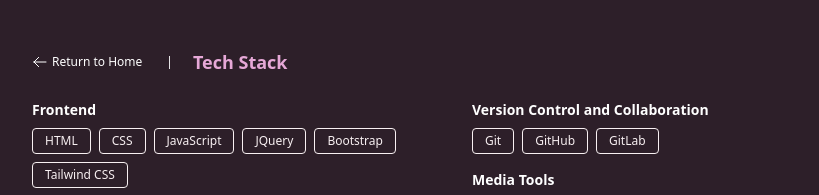
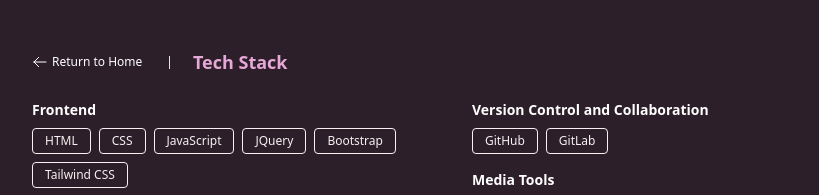
Before and after one commit to seasunreo/xoxo.reo, a website: page src/additional_src/tech_stack.html in a window 1280 px wide. Shown: the top 195 px of the page, without its empty margins (176-995 px from the left). Drawn offline with Linux system fonts and the light colour scheme; a web font is replaced by a local one.

Commit message:
Updated Tech Stack

```diff
--- a/src/additional_src/tech_stack.html
+++ b/src/additional_src/tech_stack.html
@@ -102,7 +102,7 @@
                     <div class="fade-up opacity-0 fade-up delay-100">
                         <h3 class="text-sm font-semibold mb-2 text-white">Version Control and Collaboration</h3>
                         <div class="flex flex-wrap gap-2">
-                            <span class="inline-flex px-3 py-1 text-xs font-medium rounded-lg div-text shadow-[0_1px_1px_rgba(0,0,0,0.03)] tech-stack-boxes">Git</span>
+                            <!--<span class="inline-flex px-3 py-1 text-xs font-medium rounded-lg div-text shadow-[0_1px_1px_rgba(0,0,0,0.03)] tech-stack-boxes">Git</span>-->
                             <span class="inline-flex px-3 py-1 text-xs font-medium rounded-lg div-text shadow-[0_1px_1px_rgba(0,0,0,0.03)] tech-stack-boxes">GitHub</span>
                             <span class="inline-flex px-3 py-1 text-xs font-medium rounded-lg div-text shadow-[0_1px_1px_rgba(0,0,0,0.03)] tech-stack-boxes">GitLab</span>
                         </div>
```
